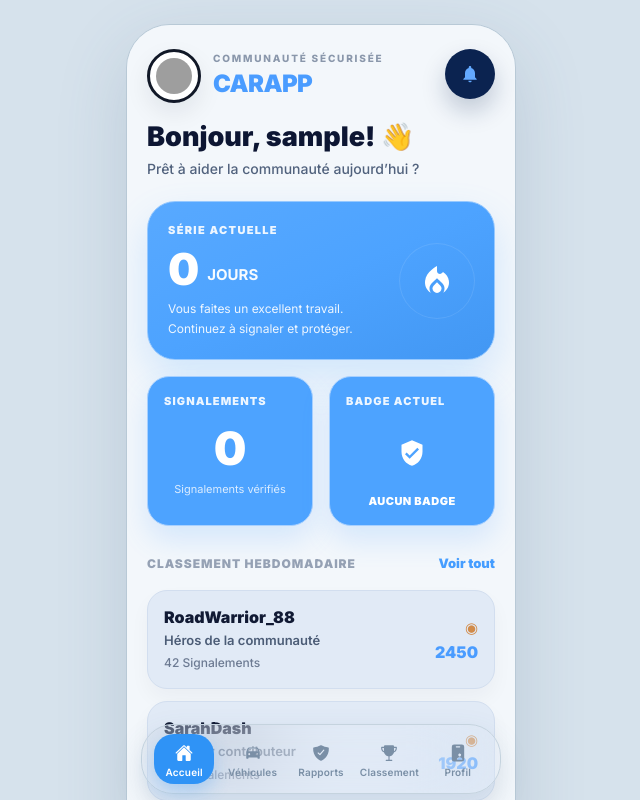
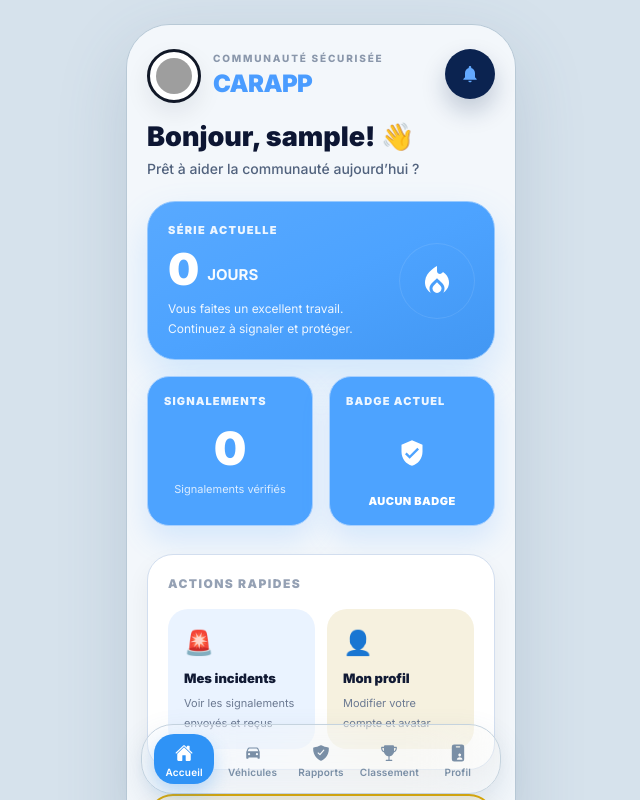
Before and after one commit to Asad3322/Car-app-French, a React (Vite) app: page /app/home in a window 1280 px wide. Shown: the whole page, without its empty margins (319-959 px from the left). Built offline with nearby package versions, Linux system fonts and the light colour scheme; no server answers; sample sign-in values are in the browser's storage; grey boxes are pictures that could not be loaded.

Commit message:
Remove Leaderboard data from home screen

```diff
--- a/src/pages/app/Home.tsx
+++ b/src/pages/app/Home.tsx
@@ -22,15 +22,13 @@ const homeText = {
     verifiedReports: "Signalements vérifiés",
     currentBadge: "Badge actuel",
     noBadge: "Aucun badge",
-    weeklyLeaderboard: "Classement Hebdomadaire",
-    viewAll: "Voir tout",
-    reports: "Signalements",
     reportNow: "Signaler maintenant",
-    you: "Vous",
     guest: "Invité",
-    communityHero: "Héros de la communauté",
-    topContributor: "Meilleur contributeur",
-    climbingFast: "Progression rapide",
+    quickActions: "Actions rapides",
+    myIncidents: "Mes incidents",
+    incidentsDesc: "Voir les signalements envoyés et reçus",
+    myProfile: "Mon profil",
+    profileDesc: "Modifier votre compte et avatar",
   },
   en: {
     communitySafety: "Community Safety",
@@ -43,15 +41,13 @@ const homeText = {
     verifiedReports: "Total verified reports",
     currentBadge: "Current Badge",
     noBadge: "No Badge Yet",
-    weeklyLeaderboard: "Weekly Leaderboard",
-    viewAll: "View All",
-    reports: "Reports",
     reportNow: "New Report",
-    you: "You",
     guest: "Guest",
-    communityHero: "Community Hero",
-    topContributor: "Top Contributor",
-    climbingFast: "Climbing fast!",
+    quickActions: "Quick Actions",
+    myIncidents: "My Incidents",
+    incidentsDesc: "View sent and received reports",
+    myProfile: "My Profile",
+    profileDesc: "Edit your account and avatar",
   },
 };
 
@@ -114,7 +110,8 @@ const Home = () => {
           "Guest",
         email: profile?.email || auth?.email || "",
         phone: profile?.phone || auth?.phone || "",
-        avatar_url: profile?.avatar_url || profile?.profileImage || DEFAULT_AVATAR,
+        avatar_url:
+          profile?.avatar_url || profile?.profileImage || DEFAULT_AVATAR,
         coins: Number(game?.coins || profile?.coins || 0),
         points: Number(game?.points || profile?.points || 0),
         streak: Number(game?.streak || profile?.streak || 0),
@@ -128,8 +125,8 @@ const Home = () => {
         badges: Array.isArray(game?.badges)
           ? game.badges
           : Array.isArray(profile?.badges)
-          ? profile.badges
-          : [],
+            ? profile.badges
+            : [],
       };
 
       localStorage.setItem("user", JSON.stringify(latestUser));
@@ -180,8 +177,6 @@ const Home = () => {
     activeUser?.totalIncidentsReported ??
     0;
 
-  const coins = activeUser?.coins ?? activeUser?.points ?? 0;
-
   const currentBadge =
     activeUser?.badges?.[activeUser.badges.length - 1] || t.noBadge;
 
@@ -191,30 +186,6 @@ const Home = () => {
   const avatar = rawAvatar.includes("?")
     ? `${rawAvatar}&t=${Date.now()}`
     : `${rawAvatar}?t=${Date.now()}`;
-
-  const leaders = [
-    {
-      name: "RoadWarrior_88",
-      role: t.communityHero,
-      reports: 42,
-      points: 2450,
-      highlight: false,
-    },
-    {
-      name: "SarahDash",
-      role: t.topContributor,
-      reports: 35,
-      points: 1920,
-      highlight: false,
-    },
-    {
-      name: `${firstName} (${t.you})`,
-      role: t.climbingFast,
-      reports: reportsMade,
-      points: coins,
-      highlight: true,
-    },
-  ];
 
   return (
     <div className="min-h-full w-full overflow-x-hidden bg-[#F3F7FB]">
@@ -281,7 +252,10 @@ const Home = () => {
             </div>
 
             <div className="flex h-[68px] w-[68px] shrink-0 items-center justify-center rounded-full bg-white/12 ring-1 ring-white/10 sm:h-[74px] sm:w-[74px]">
-              <MdLocalFireDepartment size={36} className="text-white sm:text-[40px]" />
+              <MdLocalFireDepartment
+                size={36}
+                className="text-white sm:text-[40px]"
+              />
             </div>
           </div>
         </div>
@@ -310,7 +284,10 @@ const Home = () => {
 
             <div className="mt-4 flex flex-col items-center justify-center">
               <div className="flex h-[54px] w-[54px] items-center justify-center rounded-full bg-white/12 sm:h-[56px] sm:w-[56px]">
-                <MdVerifiedUser size={28} className="text-white sm:text-[30px]" />
+                <MdVerifiedUser
+                  size={28}
+                  className="text-white sm:text-[30px]"
+                />
               </div>
 
               <p className="mt-3 text-center text-[11px] font-black uppercase leading-4 tracking-[0.04em] text-white">
@@ -320,61 +297,44 @@ const Home = () => {
           </div>
         </div>
 
-        <div className="mt-7 flex items-center justify-between gap-3">
-          <p className="text-[12px] font-black uppercase tracking-[0.08em] text-[#95A1B4]">
-            {t.weeklyLeaderboard}
+        <div className="mt-7 rounded-[26px] border border-[#D2DEEF] bg-white p-5 shadow-[0_12px_26px_rgba(15,23,42,0.06)]">
+          <p className="text-[12px] font-black uppercase tracking-[0.12em] text-[#95A1B4]">
+            {t.quickActions}
           </p>
 
-          <button
-            type="button"
-            onClick={() => navigate("/app/leaderboard")}
-            className="shrink-0 text-[13px] font-black text-[#459DFF] transition-opacity hover:opacity-80"
-          >
-            {t.viewAll}
-          </button>
-        </div>
+          <div className="mt-4 grid grid-cols-2 gap-3">
+            <button
+              type="button"
+              onClick={() => navigate("/app/incidents")}
+              className="rounded-[20px] bg-[#EAF3FF] p-4 text-left transition-all hover:scale-[1.02] active:scale-[0.98]"
+            >
+              <p className="text-[24px]">🚨</p>
 
-        <div className="mt-4 flex flex-col gap-3">
-          {leaders.map((item, i) => (
+              <p className="mt-2 text-[13px] font-black text-[#111A34]">
+                {t.myIncidents}
+              </p>
+
+              <p className="mt-1 text-[11px] leading-5 text-[#6C7A92]">
+                {t.incidentsDesc}
+              </p>
+            </button>
+
             <button
-              key={i}
               type="button"
-              onClick={() => navigate("/app/leaderboard")}
-              className={`w-full rounded-[20px] p-4 text-left transition-all duration-300 hover:translate-y-[-1px] ${
-                item.highlight
-                  ? "border-2 border-[#4098FF] bg-[#EAF3FF] shadow-[0_12px_24px_rgba(64,152,255,0.10)]"
-                  : "border border-[#D2DEEF] bg-[#E1EAF6] shadow-[0_10px_20px_rgba(15,23,42,0.04)]"
-              }`}
+              onClick={() => navigate("/app/profile")}
+              className="rounded-[20px] bg-[#F6F1DF] p-4 text-left transition-all hover:scale-[1.02] active:scale-[0.98]"
             >
-              <div className="flex items-center justify-between gap-3">
-                <div className="min-w-0 flex-1">
-                  <h3 className="truncate text-[15px] font-black leading-tight text-[#111A34] sm:text-[16px]">
-                    {item.name}
-                  </h3>
+              <p className="text-[24px]">👤</p>
 
-                  <p
-                    className={`mt-1 text-[13px] font-semibold ${
-                      item.highlight ? "text-[#3F98FF]" : "text-[#4B5C76]"
-                    }`}
-                  >
-                    {item.role}
-                  </p>
+              <p className="mt-2 text-[13px] font-black text-[#111A34]">
+                {t.myProfile}
+              </p>
 
-                  <p className="mt-1 text-[12px] font-medium text-[#6C7A92]">
-                    {item.reports} {t.reports}
-                  </p>
-                </div>
-
-                <div className="shrink-0 text-right">
-                  <span className="text-[15px] text-[#D18B4A]">◉</span>
-
-                  <p className="text-[15px] font-black text-[#4A9CFF] sm:text-[16px]">
-                    {item.points}
-                  </p>
-                </div>
-              </div>
+              <p className="mt-1 text-[11px] leading-5 text-[#6C7A92]">
+                {t.profileDesc}
+              </p>
             </button>
-          ))}
+          </div>
         </div>
 
         <button
--- a/src/pages/app/Leaderboard.tsx
+++ b/src/pages/app/Leaderboard.tsx
@@ -198,10 +198,54 @@ const Leaderboard = () => {
     return sorted;
   }, [apiData]);
 
-  const displayUser = selectedUser
-    ? data.find((item) => item.profileId === selectedUser.profileId) ||
-      selectedUser
-    : data[0];
+  const currentLoggedInUser = useMemo(() => {
+  const fromLeaderboard = data.find(
+    (item) => item.profileId === localProfileId
+  );
+
+  if (fromLeaderboard) return fromLeaderboard;
+
+  try {
+    const rawUser = localStorage.getItem("user");
+    const savedUser = rawUser ? JSON.parse(rawUser) : null;
+
+    if (!savedUser) return null;
+
+    return {
+      rank: 0,
+      profileId: savedUser.id || savedUser.profileId || localProfileId,
+      username:
+        savedUser.username ||
+        savedUser.name ||
+        savedUser.email?.split("@")?.[0] ||
+        "You",
+      avatarUrl: savedUser.avatar_url || savedUser.profileImage || null,
+      profileImage: savedUser.profileImage || savedUser.avatar_url || null,
+      points: Number(savedUser.points || 0),
+      reportsCount: Number(
+        savedUser.reportsCount ||
+          savedUser.reports_count ||
+          savedUser.totalIncidentsReported ||
+          0
+      ),
+      coins: Number(savedUser.coins || 0),
+      streak: Number(savedUser.streak || 0),
+      currentBadge:
+        Array.isArray(savedUser.badges) && savedUser.badges.length
+          ? savedUser.badges[savedUser.badges.length - 1]
+          : savedUser.role === "vehicle_owner"
+            ? "Vehicle Owner"
+            : "Rookie Reporter",
+    };
+  } catch {
+    return null;
+  }
+}, [data, localProfileId]);
+
+const displayUser = selectedUser
+  ? data.find((item) => item.profileId === selectedUser.profileId) ||
+    selectedUser
+  : currentLoggedInUser || data[0];
 
   return (
     <div className="min-h-screen bg-[#F1F5F9] px-4 pb-24 pt-4 text-[#101B35]">
```
